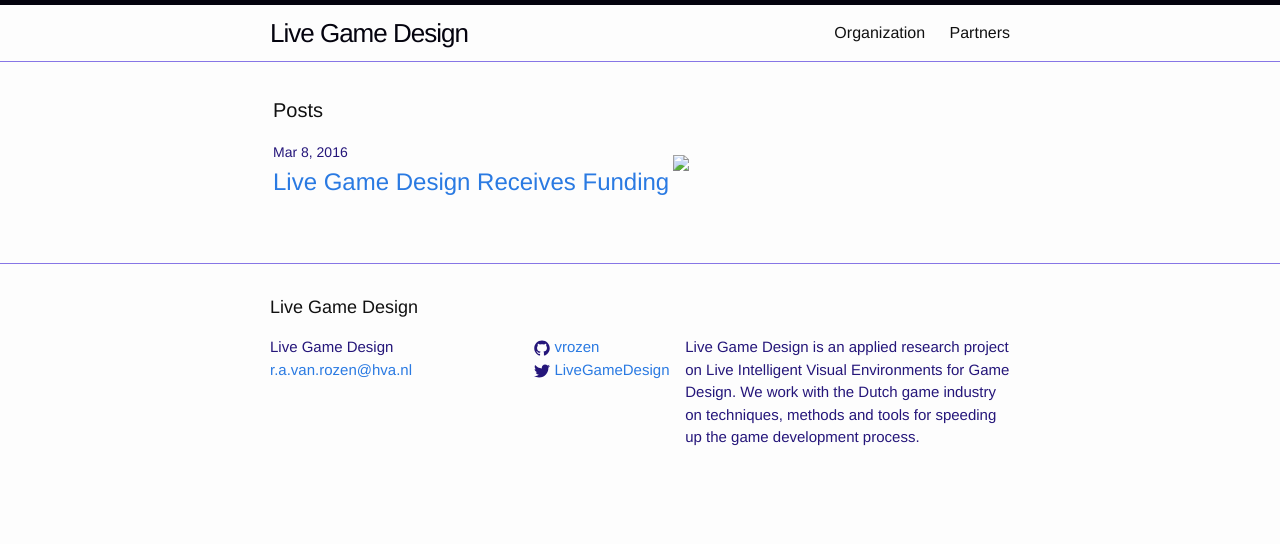
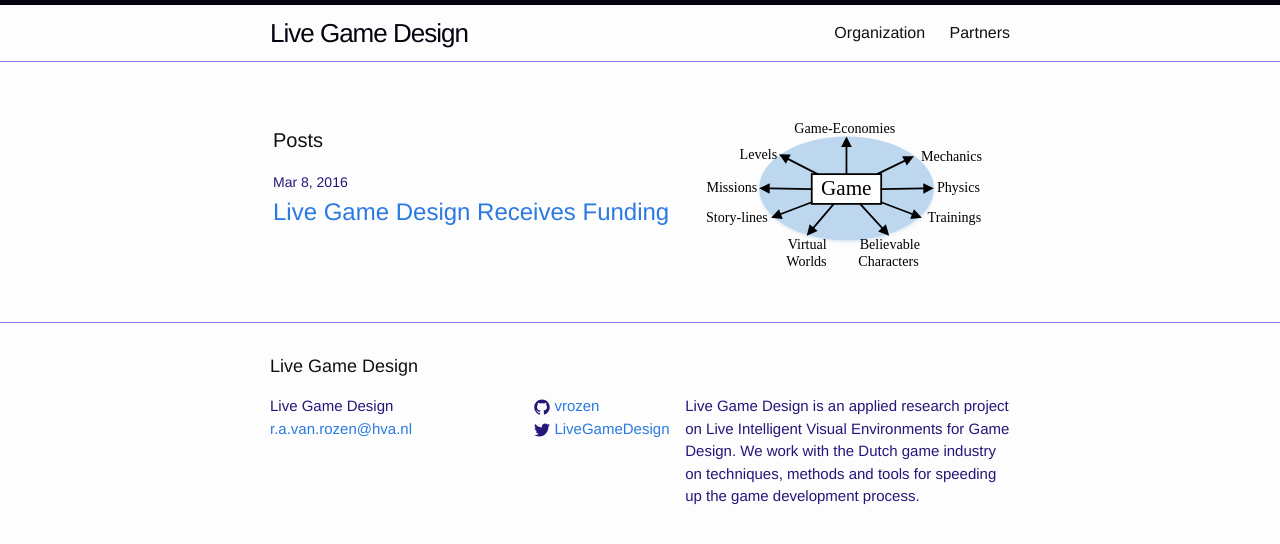
Before and after one commit to LiveGameDesign/LiveGameDesign.github.io, a Jekyll site: the page built from index.html, in a window 1280 px wide. Shown: the top 544 px of the page. Built offline with Jekyll 4.4.1, drawn with Linux system fonts in a browser that asks for light colours.

Commit message:
Fixed typo

```diff
--- a/index.html
+++ b/index.html
@@ -21,7 +21,7 @@ layout: default
   </ul>
   </td>
   <td width=45%>
-  <img src="LGD.svg">
+  <img src="{{ site.url }}/assets/LGD.svg">
   </td>
   </tr>
   </table>
```
Also changed, not shown: organization.md (line endings or trailing spaces).
